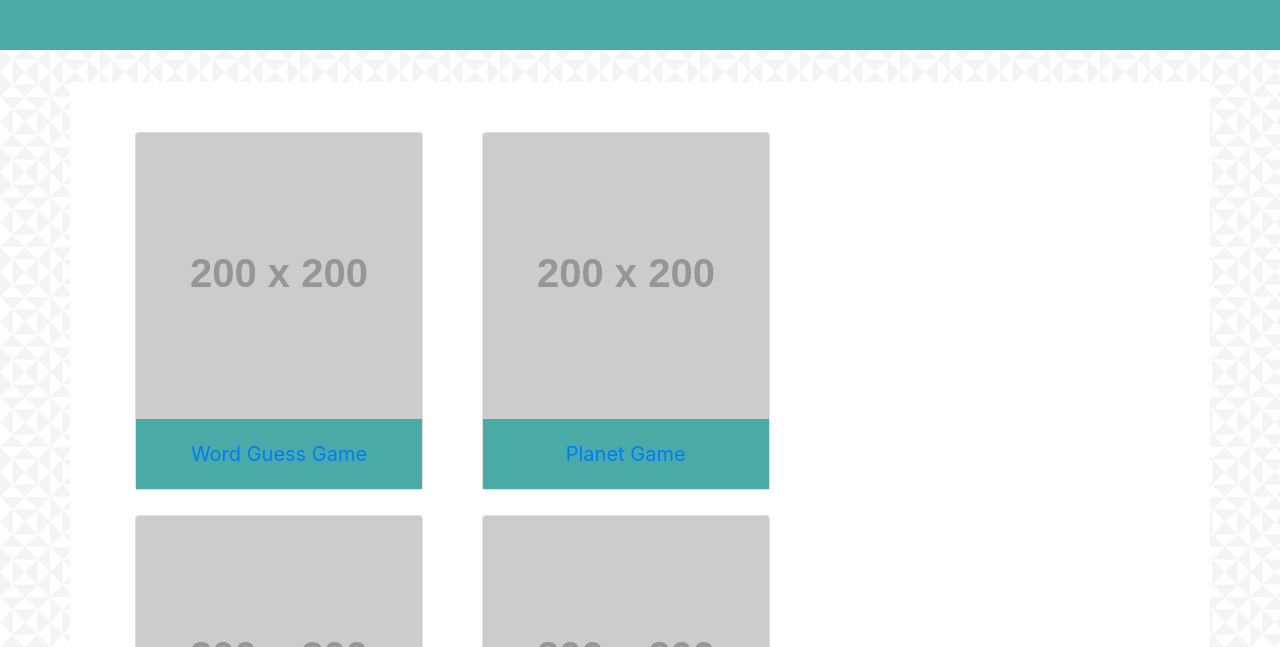
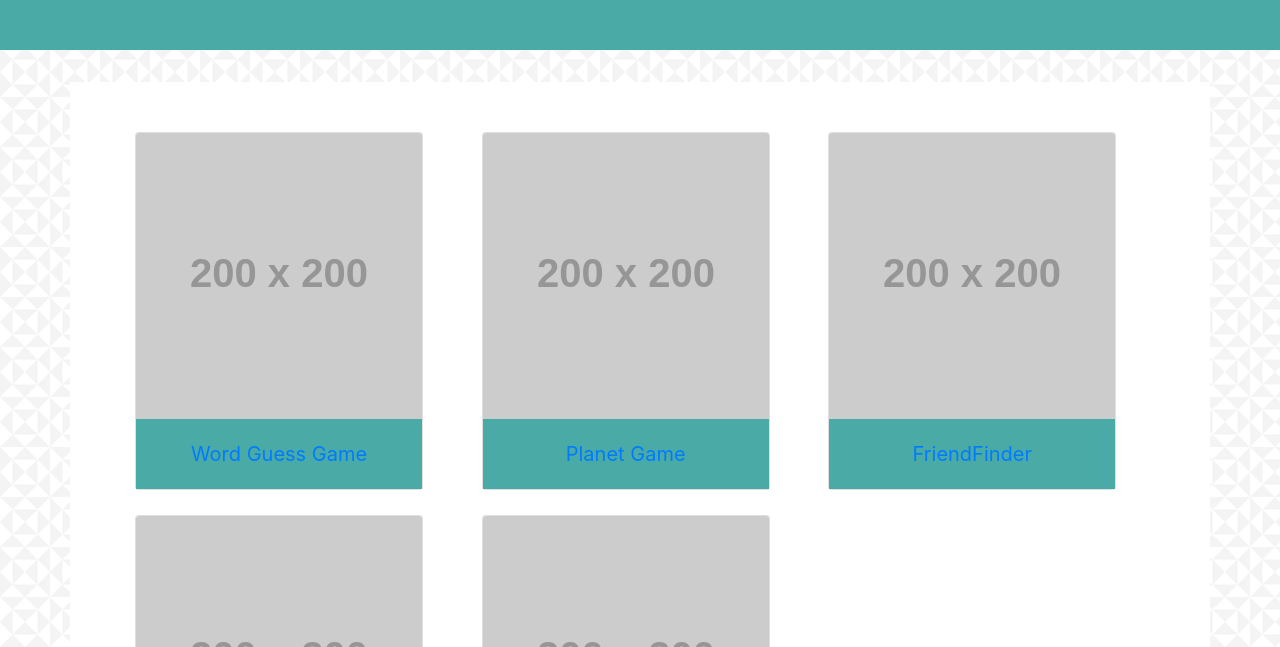
Before and after one commit to dgriffis2/Bootstrap-Portfolio, a plain HTML site: page portfolio.html in a window 1280 px wide. Shown: the part 153-800 px from the top of the page. Drawn offline with nearby package versions, Linux system fonts and the light colour scheme; placeholder pictures from the web are drawn by us.

Commit message:
added FriendFinder

```diff
--- a/portfolio.html
+++ b/portfolio.html
@@ -59,6 +59,14 @@
                                         </div>
                                     </div>
                                 </div>
+                                <div class="col-lg-4">
+                                    <div class="card" style="width: 18rem;">
+                                        <img class="card-img-top" src="https://placehold.it/200x200" alt="image">
+                                        <div class="card-body diffpros">
+                                            <p class="card-text"><a href=https://warm-cliffs-89846.herokuapp.com//>FriendFinder</a></p>
+                                        </div>
+                                    </div>
+                                </div>
                             </div>
                             <div class="row portrows">
                                 <div class="col-lg-4">
```
